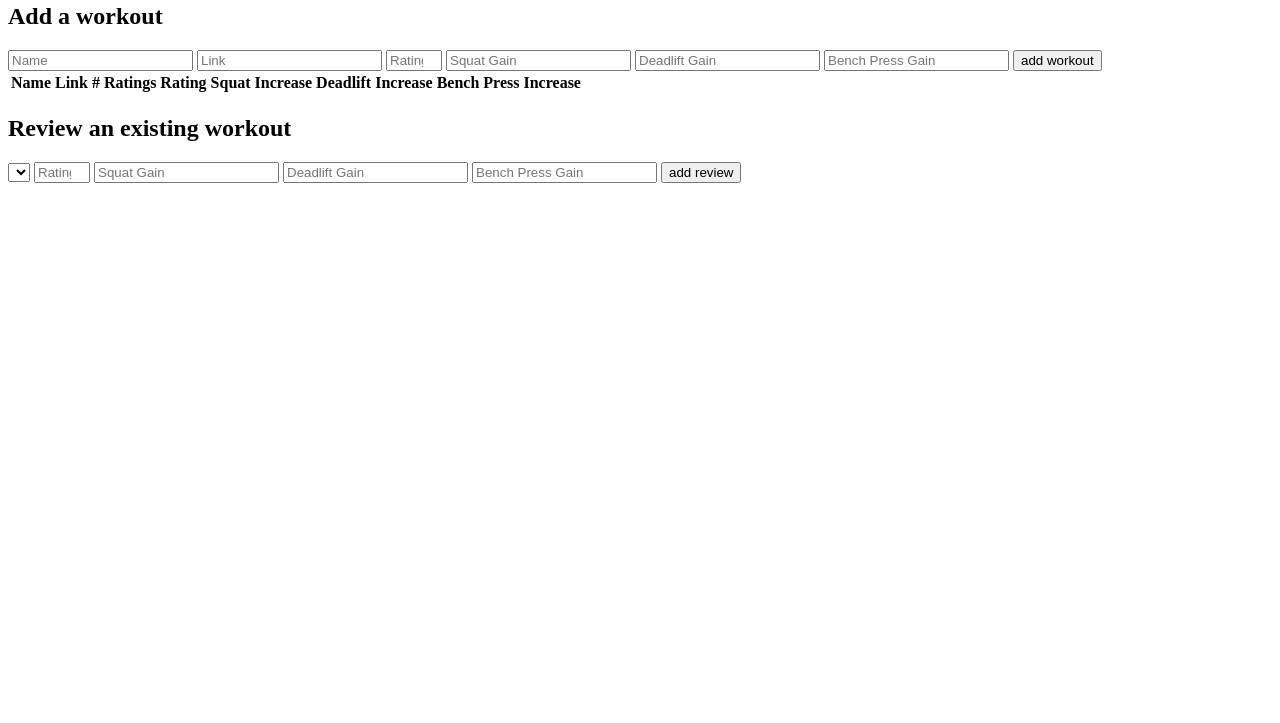
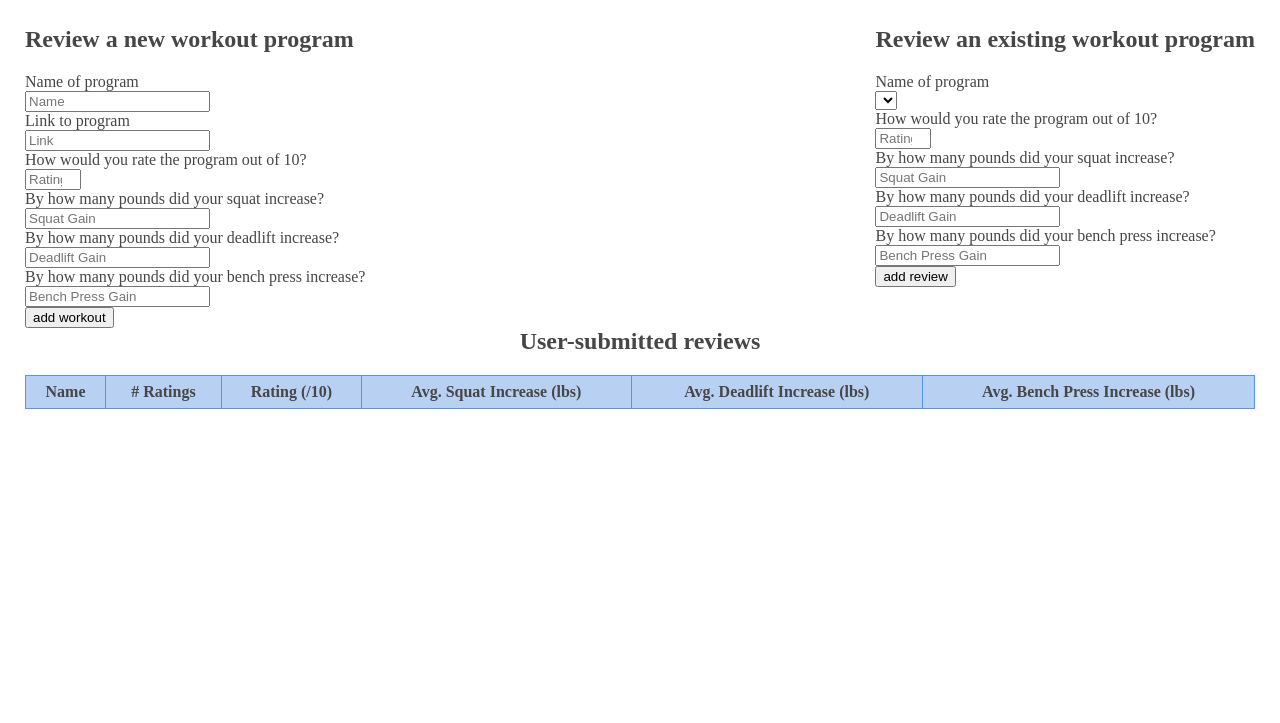
Before and after one commit to bchasset/MVP, a website: page public/index.html in a window 1280 px wide. Shown: the part 77-800 px from the top of the page. Drawn offline with nearby package versions, Linux system fonts and the light colour scheme; no server answers.

Commit message:
Added styles

```diff
--- a/public/index.html
+++ b/public/index.html
@@ -4,37 +4,66 @@
   <title>Workout Ratings</title>
   <script src="https://ajax.googleapis.com/ajax/libs/angularjs/1.6.1/angular.min.js"></script>
   <script src="app.js"></script>
-  <!--  <link rel="stylesheet" href="styles.css" /> -->
+  <link rel="stylesheet" href="styles.css" />
 </head>
 
 <body>
-  <h1>Workout Ratings</h1>
-    <h2>Add a workout</h2>
+  <h1 class="centered">Workout Ratings</h1>
+  <div class="inputs">
+  <div class="review left">
+    <h2>Review a new workout program</h2>
       <div ng-controller="WorkoutEntryController">
         <form ng-submit='addWorkout(workout)'>
+          <label>Name of program</label>
           <input type="text" ng-model='workout.name' placeholder="Name" ng-required="true"></input>
+          <label>Link to program</label>
           <input type="text" ng-model='workout.link' placeholder="Link" ng-required="true"></input>
+          <label>How would you rate the program out of 10?</label>
           <input type="number" min="1" max="10" ng-model='workout.outOfTen' placeholder="Rating" ng-required="true"></input>
+          <label>By how many pounds did your squat increase?</label>
           <input type="number" ng-model='workout.squatGain' placeholder="Squat Gain" ng-required="true"></input>
+          <label>By how many pounds did your deadlift increase?</label>
           <input type="number" ng-model='workout.deadliftGain' placeholder="Deadlift Gain" ng-required="true"></input>
+          <label>By how many pounds did your bench press increase?</label>
           <input type="number" ng-model='workout.benchPressGain' placeholder="Bench Press Gain" ng-required="true"></input>
           <button>add workout</button>
         </form>
       </div>
-    <div ng-controller="WorkoutListController">
-      <table>
+  </div>
+  <div class="review right">
+    <h2>Review an existing workout program</h2>
+      <div ng-controller="WorkoutListController">
+        <form ng-submit='updateWorkout(enterWorkout)'>
+          <label>Name of program</label>
+          <select name="name" ng-model='enterWorkout.name' ng-required="true">
+            <option ng-repeat="workout in data.workouts">{{workout.name}}</option>
+          </select>
+          <label>How would you rate the program out of 10?</label>
+          <input type="number" min="1" max="10" ng-model='enterWorkout.outOfTen' placeholder="Rating" ng-required="true"></input>
+          <label>By how many pounds did your squat increase?</label>
+          <input type="number" ng-model='enterWorkout.squatGain' placeholder="Squat Gain" ng-required="true"></input>
+          <label>By how many pounds did your deadlift increase?</label>
+          <input type="number" ng-model='enterWorkout.deadliftGain' placeholder="Deadlift Gain" ng-required="true"></input>
+          <label>By how many pounds did your bench press increase?</label>
+          <input type="number" ng-model='enterWorkout.benchPressGain' placeholder="Bench Press Gain" ng-required="true"></input>
+          <button>add review</button>
+        </form>
+      </div>
+  </div>
+</div>
+    <div ng-controller="WorkoutListController" class="workouttable">
+    <h2 class="centered">User-submitted reviews</h2>
+      <table class="TFtableCol">
         <tr>
           <th ng-click="sortType='name'; reverseSort = !reverseSort">Name</th>
-          <th ng-click="sortType='link'; reverseSort = !reverseSort">Link</th>
           <th ng-click="sortType='totalRatings'; reverseSort = !reverseSort"># Ratings</th>
-          <th ng-click="sortType='workout.outOfTen / workout.totalRatings'; reverseSort = !reverseSort">Rating</th>
-          <th ng-click="sortType='squatGain.outOfTen / workout.totalRatings'; reverseSort = !reverseSort">Squat Increase</th>
-          <th ng-click="sortType='deadliftGain.outOfTen / workout.totalRatings'; reverseSort = !reverseSort">Deadlift Increase</th>
-          <th ng-click="sortType='benchPressGain.outOfTen / workout.totalRatings'; reverseSort = !reverseSort">Bench Press Increase</th>
+          <th ng-click="sortType='workout.outOfTen / workout.totalRatings'; reverseSort = !reverseSort">Rating (/10)</th>
+          <th ng-click="sortType='squatGain.outOfTen / workout.totalRatings'; reverseSort = !reverseSort">Avg. Squat Increase (lbs)</th>
+          <th ng-click="sortType='deadliftGain.outOfTen / workout.totalRatings'; reverseSort = !reverseSort">Avg. Deadlift Increase (lbs)</th>
+          <th ng-click="sortType='benchPressGain.outOfTen / workout.totalRatings'; reverseSort = !reverseSort">Avg. Bench Press Increase (lbs)</th>
         </tr>
         <tr ng-repeat="workout in data.workouts | orderBy:sortType:reverseSort">
-          <td>{{workout.name}}</td>
-          <td>{{workout.link}}</td>
+          <td><a ng-href="{{workout.link}}">{{workout.name}}</a></td>
           <td>{{workout.totalRatings}}</td>
           <td>{{workout.outOfTen / workout.totalRatings | number : 2}}</td>
           <td>{{workout.squatGain / workout.totalRatings | number : 1}}</td>
@@ -43,18 +72,6 @@
         </tr>
       </table>
     </div>
-    <h2>Review an existing workout</h2>
-      <div ng-controller="WorkoutListController">
-        <form ng-submit='updateWorkout(enterWorkout)'>
-          <select name="name" ng-model='enterWorkout.name' ng-required="true">
-            <option ng-repeat="workout in data.workouts">{{workout.name}}</option>
-          </select>
-          <input type="number" min="1" max="10" ng-model='enterWorkout.outOfTen' placeholder="Rating" ng-required="true"></input>
-          <input type="number" ng-model='enterWorkout.squatGain' placeholder="Squat Gain" ng-required="true"></input>
-          <input type="number" ng-model='enterWorkout.deadliftGain' placeholder="Deadlift Gain" ng-required="true"></input>
-          <input type="number" ng-model='enterWorkout.benchPressGain' placeholder="Bench Press Gain" ng-required="true"></input>
-          <button>add review</button>
-        </form>
-      </div>
+
 </body>
 </html>
--- /dev/null
+++ b/public/styles.css
@@ -0,0 +1,54 @@
+body {
+  color: #464646;
+  margin: 25px;
+}
+
+.centered {
+  text-align: center;
+}
+
+.inputs {
+  display: block;
+}
+
+input, select {
+  display: block;
+}
+
+.review {
+  display: block;
+}
+
+.right {
+  float: right;
+}
+
+.left {
+  float: left;
+}
+
+.workouttable {
+  display: block;
+  clear: both;
+  margin: auto;
+}
+
+  .TFtableCol{
+    width:100%;
+    border-collapse:collapse;
+  }
+  .TFtableCol td, th {
+    padding:7px; border:#4e95f4 1px solid;
+  }
+  /* improve visual readability for IE8 and below */
+  .TFtableCol tr{
+    background: #b8d1f3;
+  }
+  /*  Define the background color for all the ODD table columns  */
+  .TFtableCol tr td:nth-child(odd){
+    background: #b8d1f3;
+  }
+  /*  Define the background color for all the EVEN table columns  */
+  .TFtableCol tr td:nth-child(even){
+    background: #dae5f4;
+  }
--- a/server.js
+++ b/server.js
@@ -27,9 +27,9 @@ var Workout = mongoose.model('Workout', workoutSchema);
 
 
 //UNCOMMENT TO EMPTY DATABASE
-Workout.remove({}, function(err) {
-  console.log('removed');
-})
+// Workout.remove({}, function(err) {
+//   console.log('removed');
+// })
 
 app.post('/workouts', function(req, res) {
   console.log(req.body.name);
```
